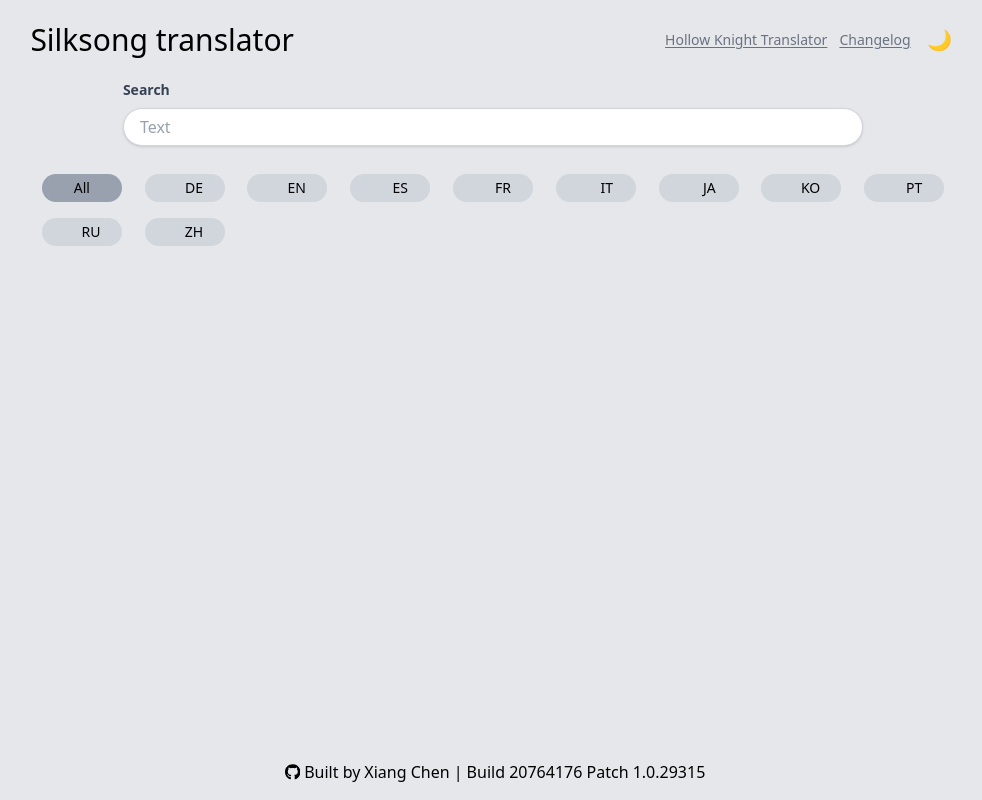
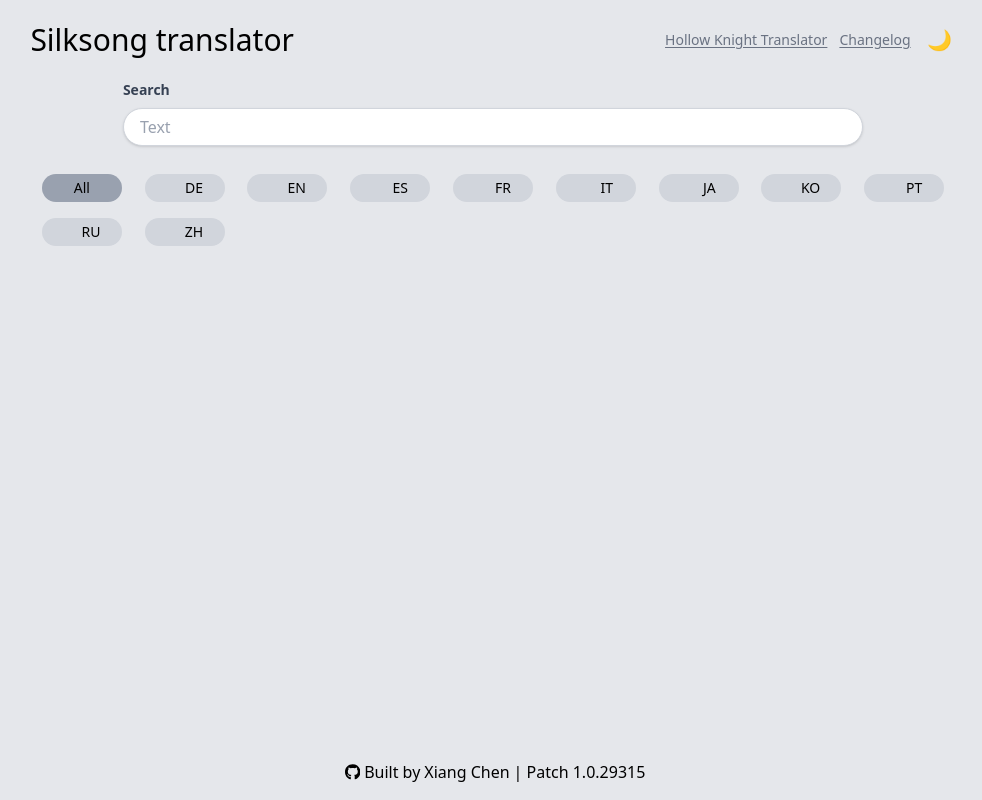
Before and after one commit to stradivari96/silksong-translator, a React (Vite) app: page / in a window 1280 px wide. Shown: the whole page, without its empty margins (147-1129 px from the left). Built offline with nearby package versions, Linux system fonts and the light colour scheme; some icons are missing.

Commit message:
Remove build

```diff
--- a/src/components/Layout.jsx
+++ b/src/components/Layout.jsx
@@ -65,7 +65,7 @@
           <a className="font-normal mx-1" href="https://www.xiang.es/about">
             Xiang Chen
           </a>
-          | Build 20764176 Patch 1.0.29315
+          | Patch 1.0.29315
         </p>
       </footer>
     </div>
```
